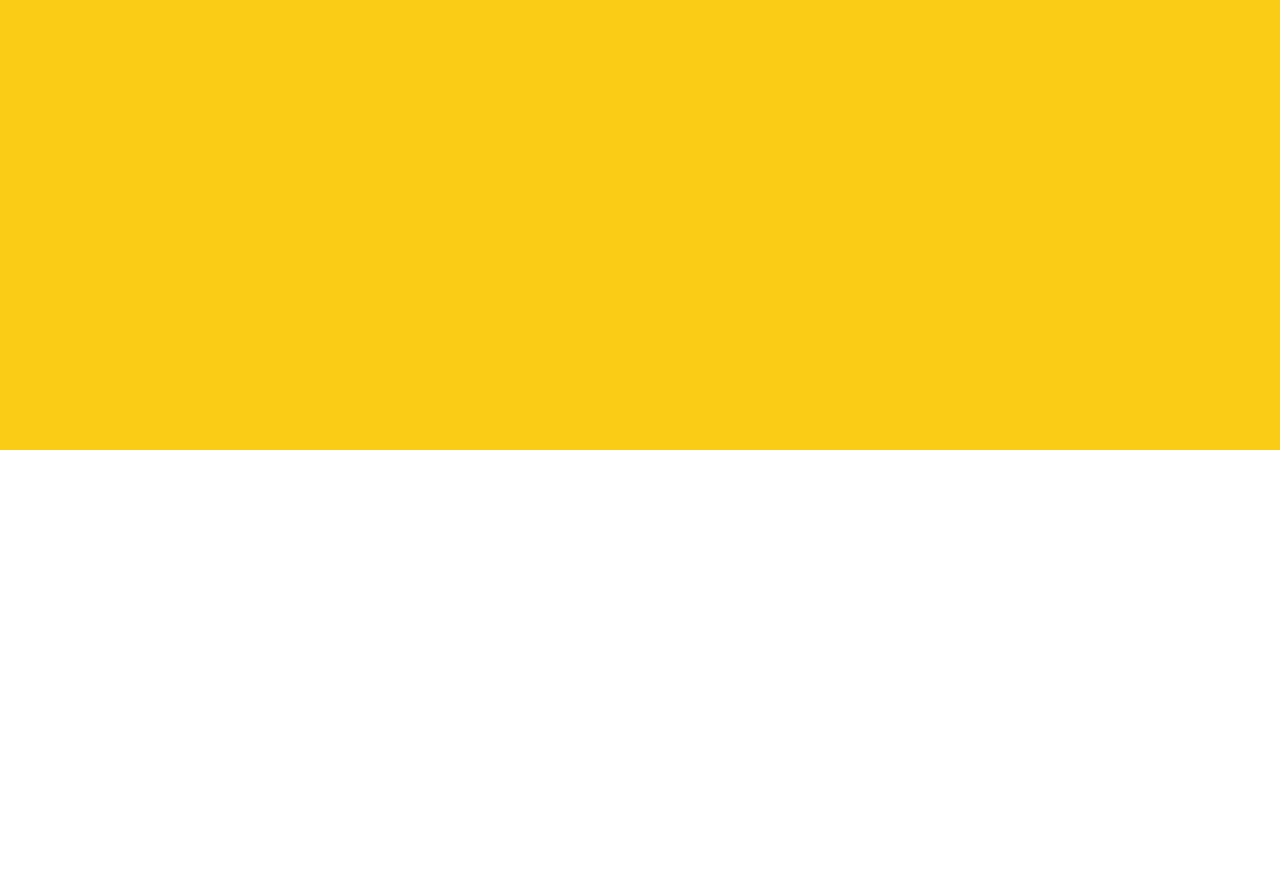
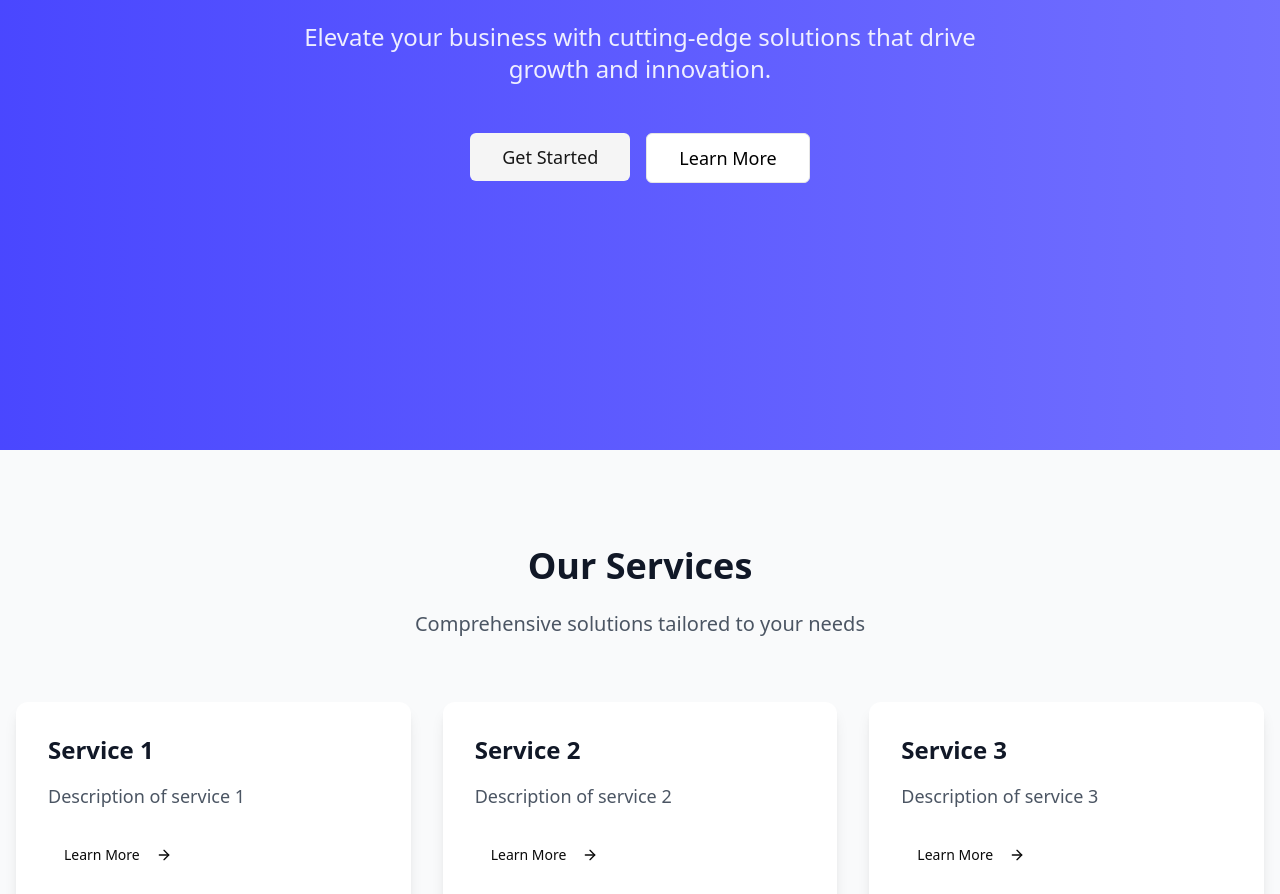
Before and after one commit to helgadigitals/landing-page, a React (Vite) app: page / in a window 1280 px wide. Shown: the part 406-1300 px from the top of the page. Before the commit the page ends 856 px from the top, so only its background shows below. Built offline with nearby package versions, Linux system fonts and the light colour scheme.

Commit message:
added lucide react for icons, and added sections for Home page and data for the home page section in the data.ts

```diff
--- a/package.json
+++ b/package.json
@@ -10,6 +10,7 @@
     "preview": "vite preview"
   },
   "dependencies": {
+    "@radix-ui/react-slot": "^1.1.1",
     "class-variance-authority": "^0.7.1",
     "clsx": "^2.1.1",
     "lucide-react": "^0.469.0",
--- /dev/null
+++ b/src/lib/data.ts
@@ -0,0 +1,11 @@
+export const services = [
+	{ title: 'Service 1', description: 'Description of service 1' },
+	{ title: 'Service 2', description: 'Description of service 2' },
+	{ title: 'Service 3', description: 'Description of service 3' }
+];
+
+export const stats = [
+	{ number: '500+', label: 'Clients' },
+	{ number: '10+', label: 'Years' },
+	{ number: '100%', label: 'Satisfaction' }
+];
--- a/src/pages/Home.tsx
+++ b/src/pages/Home.tsx
@@ -1,15 +1,93 @@
+import { Button } from './../components/ui/button.tsx';
+import { services, stats } from './../lib/data.ts';
+import { Apple, Figma, Gitlab, Github, ArrowRight } from 'lucide-react';
 
+const Home = () => {
+	return (
+		<main className="min-h-screen">
+			{/* Hero Section */}
+			<section className="relative h-screen">
+				<div className="absolute inset-0 bg-gradient-to-r from-primary/90 to-primary/70" />
+				<div className="relative z-10 container mx-auto px-4 h-full flex flex-col justify-center items-center text-center">
+					<h1 className="text-5xl md:text-7xl font-bold text-white mb-8 tracking-tight">
+						Transform Your Digital Presence
+					</h1>
+					<p className="text-xl md:text-2xl text-white/90 max-w-2xl mb-12 leading-relaxed">
+						Elevate your business with cutting-edge solutions that drive growth and innovation.
+					</p>
+					<div className="flex gap-4">
+						<Button size="lg" variant="secondary" className="text-lg px-8 py-6">
+							Get Started
+						</Button>
+						<Button size="lg" variant="outline" className="text-lg px-8 py-6 text-black hover:text-primary">
+							Learn More
+						</Button>
+					</div>
+				</div>
+			</section>
 
-export default function Home (){
-	return (
-	  <>
-		<section className='hero bg-yellow-400 min-h-screen'>
-			<div className='container mx-auto px-6 flex justify-center items-center'>
-				<h1 className='text-2xl text-white-500'>Landing company</h1>
-			</div>
+			{/* Services Section */}
+			<section className="py-24 bg-gray-50">
+				<div className="container mx-auto px-4">
+					<div className="max-w-3xl mx-auto text-center mb-16">
+						<h2 className="text-4xl font-bold mb-6 text-gray-900">Our Services</h2>
+						<p className="text-xl text-gray-600">Comprehensive solutions tailored to your needs</p>
+					</div>
+					<div className="grid grid-cols-1 md:grid-cols-3 gap-8">
+						{services.map((service, index) => (
+							<div key={index} className="bg-white p-8 rounded-xl shadow-lg hover:shadow-xl transition-shadow duration-300">
+								<h3 className="text-2xl font-semibold mb-4 text-gray-900">{service.title}</h3>
+								<p className="text-gray-600 text-lg leading-relaxed">{service.description}</p>
+								<Button variant="ghost" className="mt-6 group">
+									Learn More <ArrowRight className="ml-2 group-hover:translate-x-1 transition-transform" />
+								</Button>
+							</div>
+						))}
+					</div>
+				</div>
+			</section>
 
+			{/* Stats Section */}
+			<section className="py-24 bg-primary text-white">
+				<div className="container mx-auto px-4">
+					<div className="grid grid-cols-1 md:grid-cols-3 gap-12 text-center">
+						{stats.map((stat, index) => (
+							<div key={index} className="p-8 border border-white/20 rounded-xl">
+								<div className="text-5xl font-bold mb-4">{stat.number}</div>
+								<div className="text-xl text-white/90">{stat.label}</div>
+							</div>
+						))}
+					</div>
+				</div>
+			</section>
 
-		</section>
-	  </>
-	)
-}
+			{/* Partners Section */}
+			<section className="py-24 bg-white">
+				<div className="container mx-auto px-4 text-center">
+					<h2 className="text-4xl font-bold mb-16 text-gray-900">Trusted By Industry Leaders</h2>
+					<div className="grid grid-cols-2 md:grid-cols-4 gap-12 items-center">
+						<Apple size={20} className="w-full h-16 text-gray-700 hover:text-primary transition-colors" />
+						<Figma size={20} className="w-full h-16 text-gray-700 hover:text-primary transition-colors" />
+						<Gitlab size={20} className="w-full h-16 text-gray-700 hover:text-primary transition-colors" />
+						<Github size={20} className="w-full h-16 text-gray-700 hover:text-primary transition-colors" />
+					</div>
+				</div>
+			</section>
+
+			{/* Contact Section */}
+			<section className="py-24 bg-gray-50">
+				<div className="container mx-auto px-4 text-center">
+					<div className="max-w-2xl mx-auto">
+						<h2 className="text-4xl font-bold mb-6 text-gray-900">Ready to Get Started?</h2>
+						<p className="text-xl text-gray-600 mb-8">Transform your business today with our expert solutions</p>
+						<Button size="lg" variant="default" className="text-lg px-12 py-6">
+							Contact Us <ArrowRight className="ml-2" />
+						</Button>
+					</div>
+				</div>
+			</section>
+		</main>
+	);
+};
+
+export default Home;
```
Also changed, not shown: 1 other file (tests, documents, lock files or other folders).
